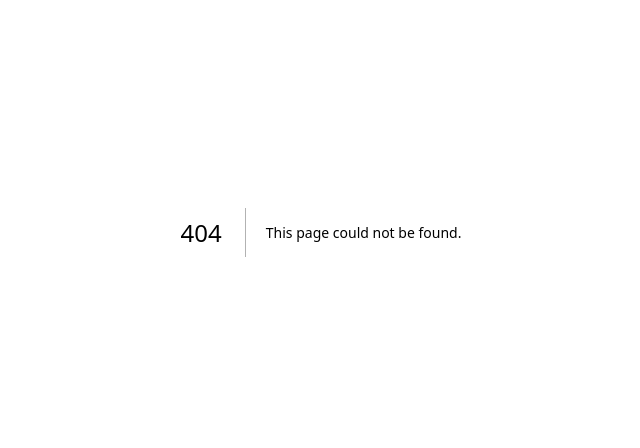
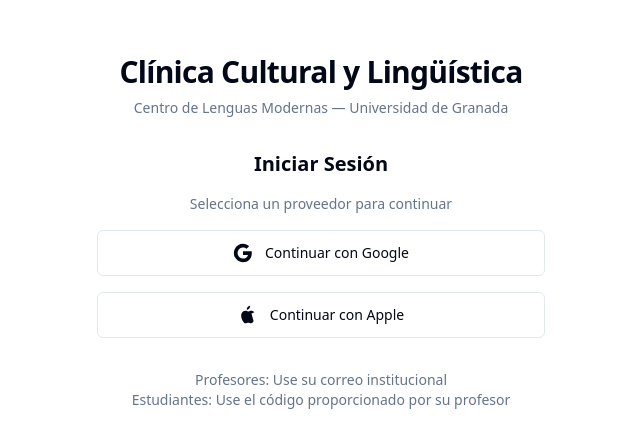
Before and after one commit to elcorreveidile/clinica-oral-clm, a Next.js app: page /auth/signin in a window 1280 px wide. Before the commit this address had no page. Shown: the part 168-616 px from the top of the page, without its empty margins (319-959 px from the left). Built offline with nearby package versions, Linux system fonts and the light colour scheme.

Commit message:
Feat: Add sign-in page with Google and Apple OAuth

```diff
--- /dev/null
+++ b/src/app/auth/signin/page.tsx
@@ -0,0 +1,95 @@
+"use client";
+
+import { signIn } from "next-auth/react";
+import { useState } from "react";
+
+export default function SignInPage() {
+  const [isLoading, setIsLoading] = useState(false);
+
+  const handleGoogleSignIn = async () => {
+    setIsLoading(true);
+    try {
+      await signIn("google", { callbackUrl: "/dashboard" });
+    } catch (error) {
+      console.error("Error signing in:", error);
+      setIsLoading(false);
+    }
+  };
+
+  const handleAppleSignIn = async () => {
+    setIsLoading(true);
+    try {
+      await signIn("apple", { callbackUrl: "/dashboard" });
+    } catch (error) {
+      console.error("Error signing in:", error);
+      setIsLoading(false);
+    }
+  };
+
+  return (
+    <main className="flex min-h-screen flex-col items-center justify-center px-4">
+      <div className="mx-auto w-full max-w-md text-center">
+        <div className="mb-8">
+          <h1 className="text-3xl font-bold tracking-tight">
+            Clínica Cultural y Lingüística
+          </h1>
+          <p className="mt-2 text-sm text-muted-foreground">
+            Centro de Lenguas Modernas — Universidad de Granada
+          </p>
+        </div>
+
+        <div className="space-y-4">
+          <h2 className="text-xl font-semibold">Iniciar Sesión</h2>
+          <p className="text-sm text-muted-foreground">
+            Selecciona un proveedor para continuar
+          </p>
+
+          <button
+            onClick={handleGoogleSignIn}
+            disabled={isLoading}
+            className="flex w-full items-center justify-center gap-3 rounded-md border border-input bg-background px-4 py-3 text-sm font-medium transition-colors hover:bg-accent hover:text-accent-foreground focus-visible:outline-none focus-visible:ring-1 focus-visible:ring-ring disabled:pointer-events-none disabled:opacity-50"
+          >
+            <svg className="h-5 w-5" viewBox="0 0 24 24">
+              <path
+                fill="currentColor"
+                d="M22.56 12.25c0-.78-.07-1.53-.2-2.25H12v4.26h5.92c-.26 1.37-1.04 2.53-2.21 3.31v2.77h3.57c2.08-1.92 3.28-4.74 3.28-8.09z"
+              />
+              <path
+                fill="currentColor"
+                d="M12 23c2.97 0 5.46-.98 7.28-2.66l-3.57-2.77c-.98.66-2.23 1.06-3.71 1.06-2.86 0-5.29-1.93-6.16-4.53H2.18v2.84C3.99 20.53 7.7 23 12 23z"
+              />
+              <path
+                fill="currentColor"
+                d="M5.84 14.09c-.22-.66-.35-1.36-.35-2.09s.13-1.43.35-2.09V7.07H2.18C1.43 8.55 1 10.22 1 12s.43 3.45 1.18 4.93l2.85-2.22.81-.62z"
+              />
+              <path
+                fill="currentColor"
+                d="M12 5.38c1.62 0 3.06.56 4.21 1.64l3.15-3.15C17.45 2.09 14.97 1 12 1 7.7 1 3.99 3.47 2.18 7.07l3.66 2.84c.87-2.6 3.3-4.53 6.16-4.53z"
+              />
+            </svg>
+            Continuar con Google
+          </button>
+
+          <button
+            onClick={handleAppleSignIn}
+            disabled={isLoading}
+            className="flex w-full items-center justify-center gap-3 rounded-md border border-input bg-background px-4 py-3 text-sm font-medium transition-colors hover:bg-accent hover:text-accent-foreground focus-visible:outline-none focus-visible:ring-1 focus-visible:ring-ring disabled:pointer-events-none disabled:opacity-50"
+          >
+            <svg className="h-5 w-5" viewBox="0 0 24 24" fill="currentColor">
+              <path d="M18.71 19.5c-.83 1.24-1.71 2.45-3.05 2.47-1.34.03-1.77-.79-3.29-.79-1.53 0-2 .77-3.27.82-1.31.05-2.3-1.32-3.14-2.53C4.25 17 2.94 12.45 4.7 9.39c.87-1.52 2.43-2.48 4.12-2.51 1.28-.02 2.5.87 3.29.87.78 0 2.26-1.07 3.81-.91.65.03 2.47.26 3.64 1.98-.09.06-2.17 1.28-3.39 1.28zm-5.2-15.42c.69-.83 1.16-1.99 1.03-3.15-1 .04-2.22.67-2.94 1.5-.69.8-1.13 1.98-1 3.12.96.03 2.21-.64 2.91-1.47z" />
+            </svg>
+            Continuar con Apple
+          </button>
+        </div>
+
+        <div className="mt-8 text-center text-sm text-muted-foreground">
+          <p>
+            Profesores: Use su correo institucional
+            <br />
+            Estudiantes: Use el código proporcionado por su profesor
+          </p>
+        </div>
+      </div>
+    </main>
+  );
+}
```
